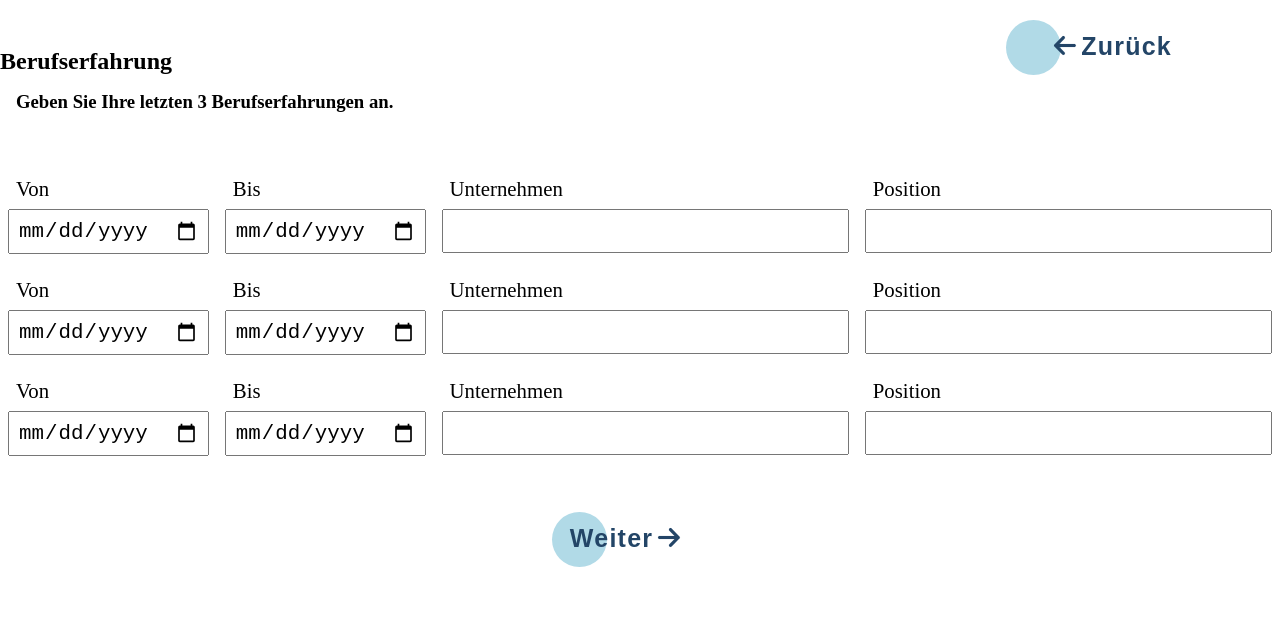
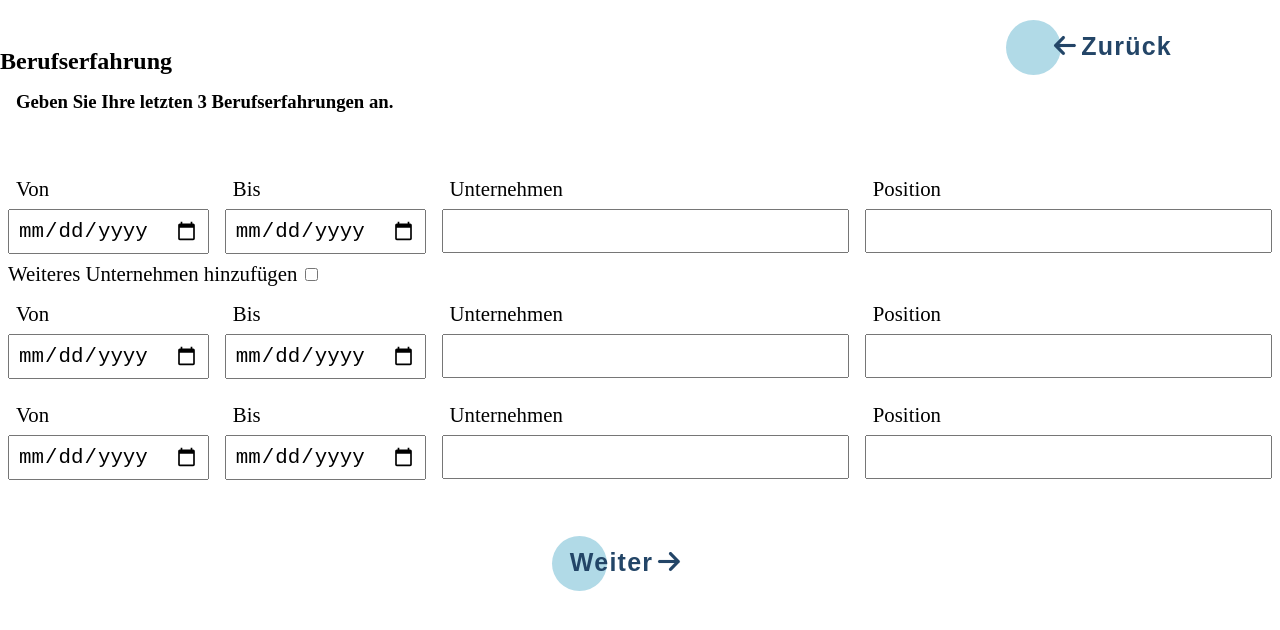
Before and after one commit to Jackeline-Matos/Lebenslauf, a React (Create React App) app in the folder lebenslauf/: page /formular1 in a window 1280 px wide. Shown: the top 630 px of the page. Built offline with nearby package versions, Linux system fonts and the light colour scheme.

Commit message:
inputausfahren

```diff
--- a/lebenslauf/src/components/FormularEins.js
+++ b/lebenslauf/src/components/FormularEins.js
@@ -1,6 +1,6 @@
 import "./Formular.css";
 import "./FormularEins.css";
-import { useNavigate } from "react-router-dom";
+import { renderMatches, useNavigate } from "react-router-dom";
 import {
   faArrowLeft,
   faArrowRight,
@@ -25,7 +25,7 @@ const FormularEins = () => {
   useEffect(() => {
     localStorage.setItem("data", JSON.stringify(user));
   }, [user]);
-
+  const [value, setValue] = useState(false);
   const [move, setMove] = useState(false);
   const navigate = useNavigate();
 
@@ -34,6 +34,7 @@ const FormularEins = () => {
     const nav = () => navigate("/formular2");
     nav();
   };
+
   return (
     <motion.div
       initial={{ width: 0 }}
@@ -86,7 +87,9 @@ const FormularEins = () => {
             />
           </div>
         </div>
-
+        <label htmlFor="mehr">Weiteres Unternehmen hinzufügen</label>
+        <input type="checkbox" onChange={(e) => setValue(e.target.checked)} />
+        {value ? <input type="text" /> : null}
         <div className="zeile">
           <div className="flex-eins">
             <label>Von</label>
```
